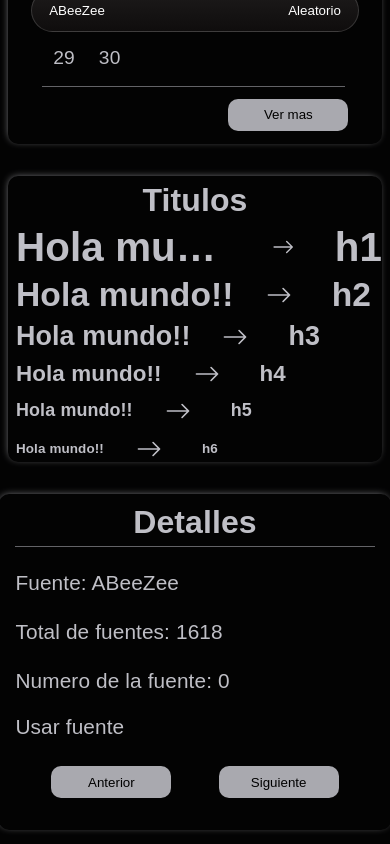
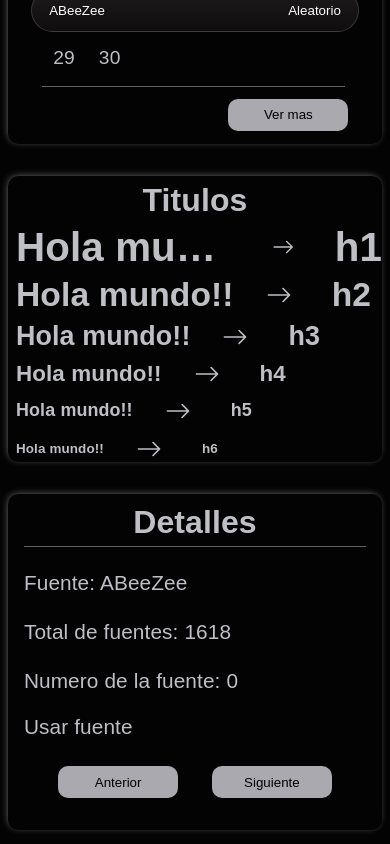
Before and after one commit to Alan-Ribeca/Font-Family, a React (Vite) app: page / in a window 390 px wide. Shown: the part 778-1622 px from the top of the page. Built offline with nearby package versions, Linux system fonts and the light colour scheme; no server answers; a web font is replaced by a local one.

Commit message:
arreglando el grid en movil

```diff
--- a/src/components/gridCuatro/gridCuatro.scss
+++ b/src/components/gridCuatro/gridCuatro.scss
@@ -153,7 +153,7 @@
 
 @media screen and (max-width: 750px) {
   .containerGridCuatro {
-    width: 96%;
+    width: 91.5%;
   }
 }
 
```
